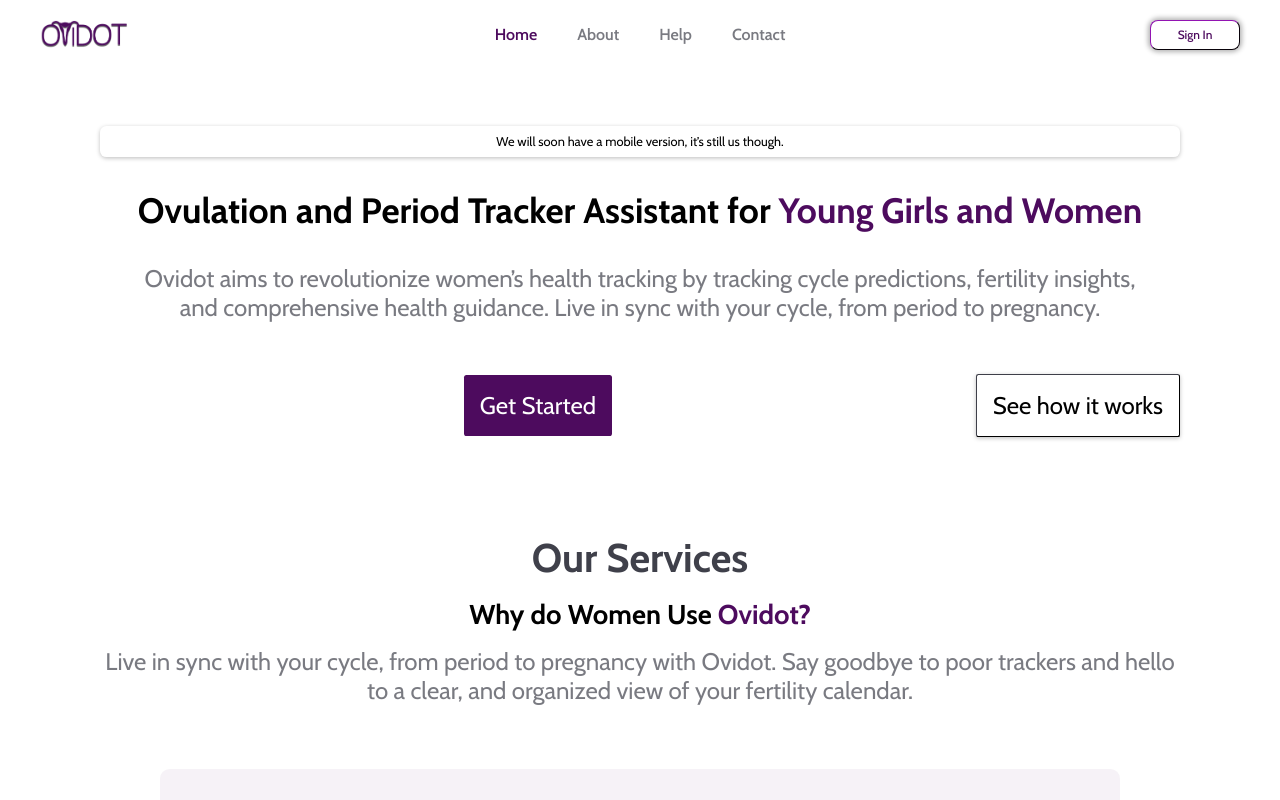
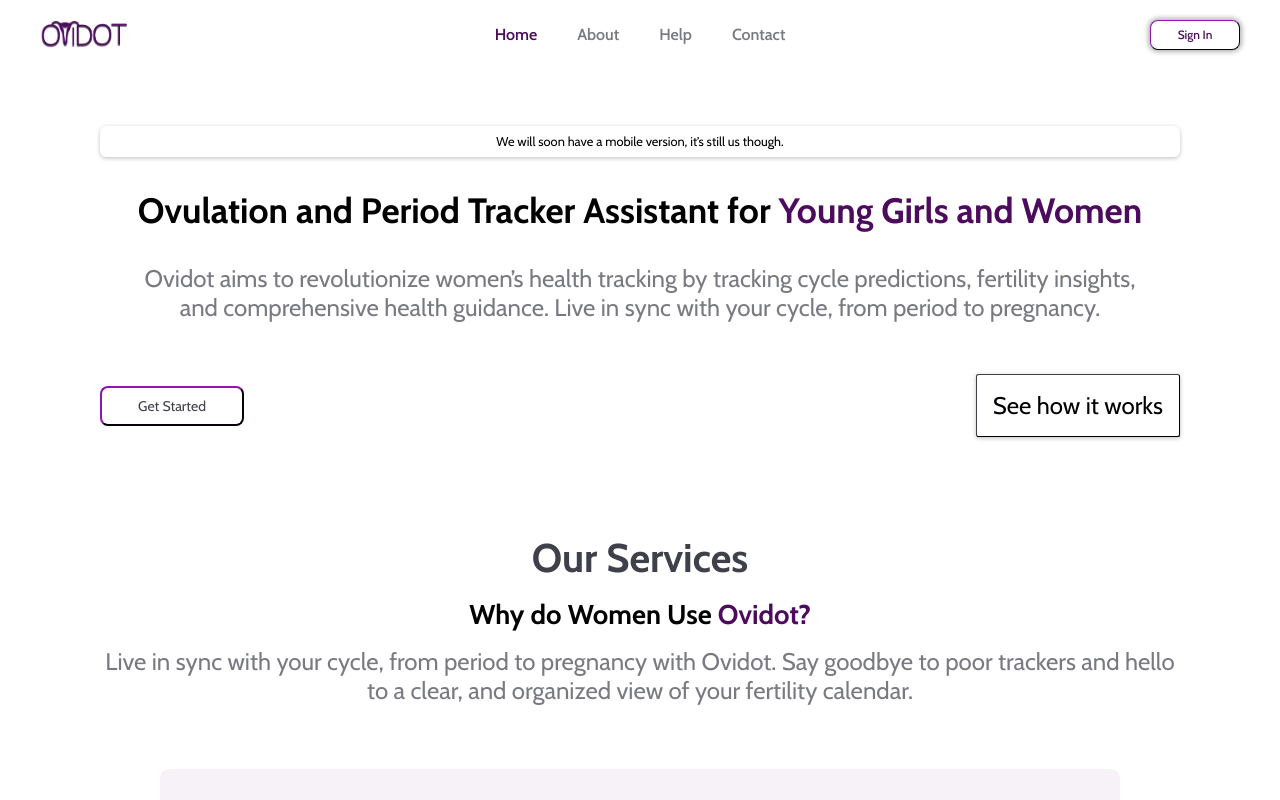
Before and after one commit to tediyang/Ovidot, a React (Create React App) app in the folder frontend/: page / in a window 1280 px wide. Shown: the top 800 px of the page. Built offline with nearby package versions, Linux system fonts and the light colour scheme.

Commit message:
REFACTOR: refactor to dynamic button func

```diff
--- a/frontend/src/components/Buttons/ActionButton.jsx
+++ b/frontend/src/components/Buttons/ActionButton.jsx
@@ -1,7 +1,7 @@
-function ActionButton({text, onClick, className}) {
+function ActionButton({text, action, classBtn}) {
   return (
-    <button onClick={onclick} className={`${className} inline-block bg-primary mx-auto border-none hover:cursor-pointer`}>{text} </button>
+    <button onClick={action} className={`${classBtn} bg-white text-[#3F404A] border-[#4D0B5E] hover:bg-[#4d0B5E] hover:text-white w-[9rem] text-sm px-4 py-2 rounded-lg inline-block transition-colors duration-300 ease-in hover:cursor-pointer`}>{text}</button>
   )
 }
 
-export default ActionButton
+export default ActionButton;
```
